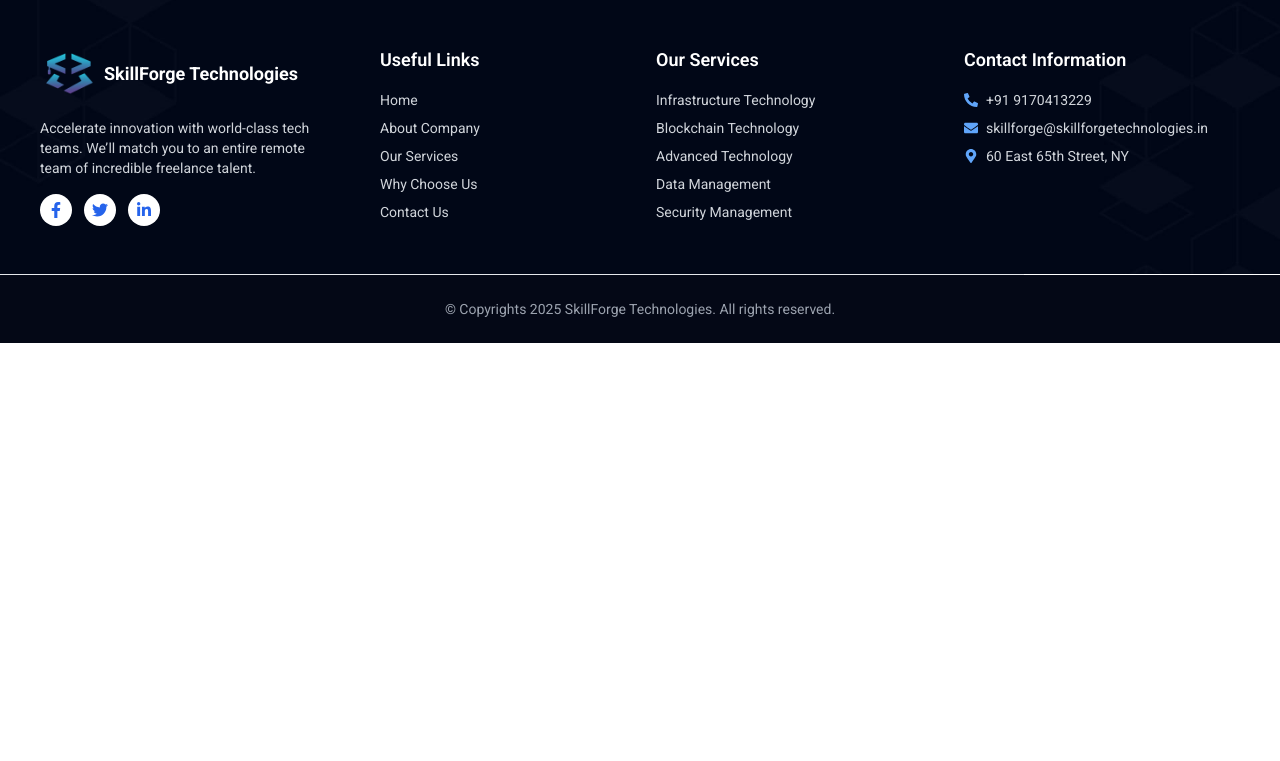
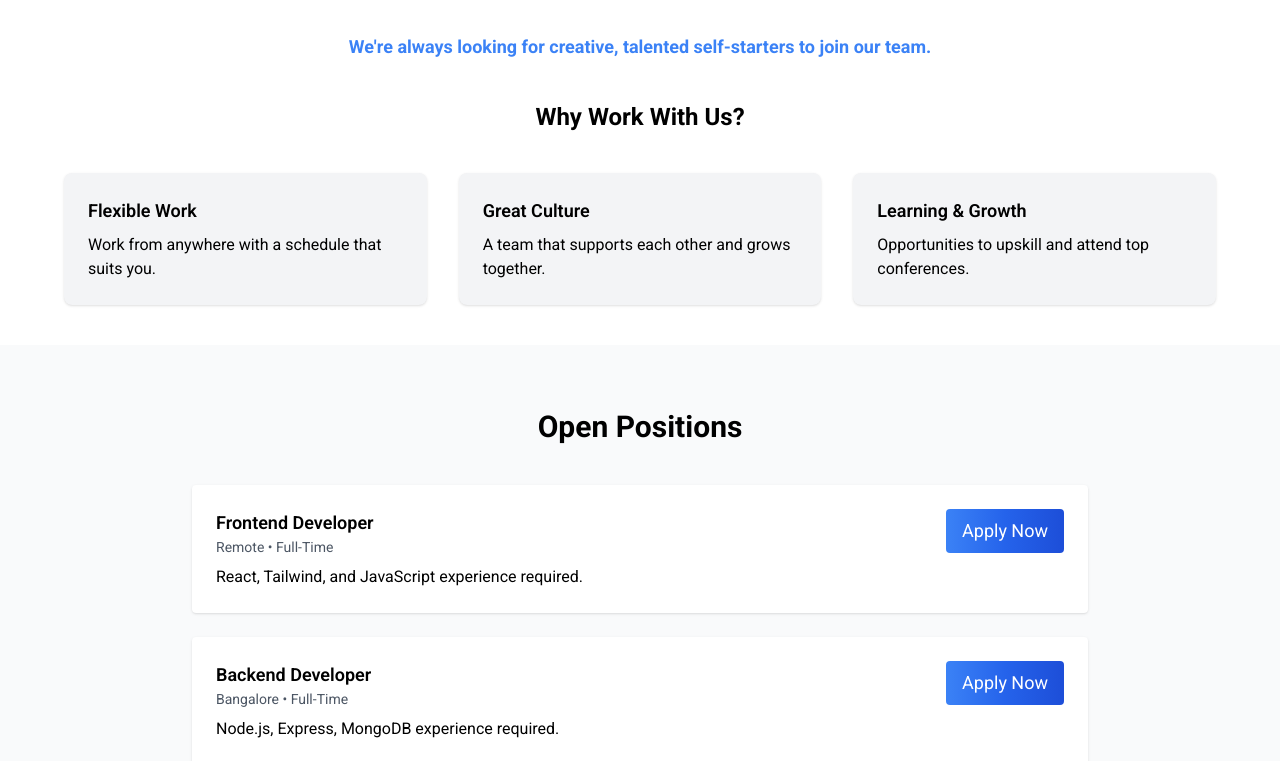
Before and after one commit to jyotitiwari106/website, a React (Create React App) app: page /career in a window 1280 px wide. Shown: the part 457-1218 px from the top of the page. Before the commit the page ends 800 px from the top, so only its background shows below. Built offline with nearby package versions, Linux system fonts and the light colour scheme.

Commit message:
career page

```diff
--- a/src/App.js
+++ b/src/App.js
@@ -4,7 +4,7 @@ import HomePage from './pages/HomePage';
 import AboutPage from './pages/AboutPage';
 import ServicesPage from './pages/ServicesPage';
 import ContactPage from './pages/ContactPage';
-import CaseStudiesPage from './pages/CaseStudiesPage';
+
 import BlogPage from './pages/BlogPage';
 import PrivacyPolicyPage from './pages/PrivacyPolicyPage';
 import TermsPage from './pages/TermsPage';
@@ -18,6 +18,7 @@ import './App.css';
 import './index.css';
 import "slick-carousel/slick/slick.css";
 import "slick-carousel/slick/slick-theme.css";
+import CareerPage from './pages/CareerPage';
 
 function App() {
   return (
@@ -29,7 +30,7 @@ function App() {
             <Route path="/" element={<HomePage />} />
             <Route path="/about" element={<AboutPage />} />
             <Route path="/services" element={<ServicesPage />} />
-            <Route path="/case-studies" element={<CaseStudiesPage />} />
+            <Route path="/career" element={<CareerPage />} />
             <Route path="/blog" element={<BlogPage />} />
             <Route path="/contact" element={<ContactPage />} />
             <Route path="/team" element={<TeamPage />} />
--- a/src/pages/BlogPage.js
+++ b/src/pages/BlogPage.js
@@ -60,7 +60,7 @@ const BlogPage = () => {
   ];
 
   return (
-    <Layout>
+
       <div className="py-24">
         <div className="container mx-auto px-4">
           <div className="text-center mb-16">
@@ -92,7 +92,7 @@ const BlogPage = () => {
           </div>
         </div>
       </div>
-    </Layout>
+
   );
 };
 
--- /dev/null
+++ b/src/pages/CareerPage.js
@@ -0,0 +1,114 @@
+  import React, { useState } from 'react';
+  import bg from '../assets/About/page-banner.jpg'
+  const jobs = [
+    {
+      id: 1,
+      title: 'Frontend Developer',
+      location: 'Remote',
+      type: 'Full-Time',
+      description: 'React, Tailwind, and JavaScript experience required.',
+    },
+    {
+      id: 2,
+      title: 'Backend Developer',
+      location: 'Bangalore',
+      type: 'Full-Time',
+      description: 'Node.js, Express, MongoDB experience required.',
+    },
+    {
+      id: 3,
+      title: 'UI/UX Designer',
+      location: 'Remote',
+      type: 'Part-Time',
+      description: 'Figma, Adobe XD, Creative Thinking.',
+    },
+  ];
+
+  const CareerPage = () => {
+    const [selectedJob, setSelectedJob] = useState(null);
+
+    return (
+      <div className="min-h-screen">
+        <div className="relative h-[450px]">
+          <img src={bg} alt="Contact Background" className="w-full h-full object-cover" />
+          <div className="absolute inset-0 bg-black bg-opacity-20 flex flex-col items-center justify-center">
+          <h1 className="text-xl text-white md:text-3xl font-bold mb-4">Join Our Team</h1>
+
+          </div>
+          </div>
+        {/* Hero Section */}
+        <section className=" flex flex-col justify-center items-center pt-10 text-center">
+          <p className="text-base md:text-lg max-w-2xl mx-auto font-bold text-blue-500">
+            We're always looking for creative, talented self-starters to join our team.
+          </p>
+        </section>
+
+        {/* Why Join Us */}
+        <section className="py-10 px-6 bg-white">
+          <h2 className="text-2xl font-bold text-center mb-10">Why Work With Us?</h2>
+          <div className="grid md:grid-cols-3 gap-8 max-w-6xl mx-auto">
+            <div className="bg-gray-100 p-6 rounded-lg shadow hover:shadow-md transition">
+              <h3 className="text-lg font-semibold mb-2">Flexible Work</h3>
+              <p className='text-base'>Work from anywhere with a schedule that suits you.</p>
+            </div>
+            <div className="bg-gray-100 p-6 rounded-lg shadow hover:shadow-md transition">
+              <h3 className="text-lg font-semibold mb-2">Great Culture</h3>
+              <p className='text-base'>A team that supports each other and grows together.</p>
+            </div>
+            <div className="bg-gray-100 p-6 rounded-lg shadow hover:shadow-md transition">
+              <h3 className="text-lg font-semibold mb-2">Learning & Growth</h3>
+              <p className='text-base'>Opportunities to upskill and attend top conferences.</p>
+            </div>
+          </div>
+        </section>
+
+        {/* Open Positions */}
+        <section className="py-16 px-6 bg-gray-50">
+          <h2 className="text-3xl font-bold text-center mb-10">Open Positions</h2>
+          <div className="max-w-4xl mx-auto space-y-6">
+            {jobs.map((job) => (
+              <div key={job.id} className="bg-white p-6 rounded shadow flex justify-between items-start flex-col md:flex-row">
+                <div>
+                  <h3 className="text-lg font-semibold">{job.title}</h3>
+                  <p className="text-sm text-gray-600">{job.location} • {job.type}</p>
+                  <p className="mt-2 text-base">{job.description}</p>
+                </div>
+                <button
+                  onClick={() => setSelectedJob(job)}
+                  className="mt-4 md:mt-0 bg-gradient-to-r from-blue-500 via-blue-600 to-blue-700 text-lg text-white px-4 hover:bg-gradient-to-br focus:ring-4 focus:outline-none focus:ring-blue-300 dark:focus:ring-blue-800  py-2 rounded hover:bg-blue-700"
+                >
+                  Apply Now
+                </button>
+              </div>
+            ))}
+          </div>
+        </section>
+
+        {/* Apply Modal */}
+        {selectedJob && (
+          <div className="fixed inset-0 bg-black bg-opacity-50 z-50 flex items-center justify-center md:p-0 p-4">
+            <div className="bg-white w-full max-w-md p-6 rounded shadow-lg relative">
+              <button
+                onClick={() => setSelectedJob(null)}
+                className="absolute top-2 right-2 text-gray-500 hover:text-gray-700 text-xl"
+              >
+                ×
+              </button>
+              <h3 className="text-xl font-bold mb-4">Apply for {selectedJob.title}</h3>
+              <form className="space-y-4">
+                <input type="text" placeholder="Full Name" className="w-full text-base p-2 border rounded" />
+                <input type="email" placeholder="Email" className="w-full text-base p-2 border rounded" />
+                <input type="file" className="w-full p-2 border text-base rounded" />
+                <textarea placeholder="Cover Letter" className="w-full text-base p-2 border rounded" rows="4" />
+                <button type="submit" className="bg-gradient-to-r from-blue-500 via-blue-600 to-blue-700 text-white px-4 hover:bg-gradient-to-br focus:ring-4 focus:outline-none focus:ring-blue-300 dark:focus:ring-blue-800 text-base py-2 rounded hover:bg-blue-700">
+                  Submit
+                </button>
+              </form>
+            </div>
+          </div>
+        )}
+      </div>
+    );
+  };
+
+  export default CareerPage;
--- a/src/pages/CaseStudiesPage.js
+++ /dev/null
@@ -1,12 +0,0 @@
-import React from 'react';
-
-
-const CaseStudiesPage = () => {
-  return (
-    <div>
-
-    </div>
-  );
-};
-
-export default CaseStudiesPage;
--- a/src/pages/ContactSection.js
+++ b/src/pages/ContactSection.js
@@ -11,7 +11,7 @@ const ContactSection = () => {
           <h1 className="text-4xl md:text-5xl font-bold text-white">Contact Us</h1>
         </div>
         </div>
-      <div className="container mx-auto">
+      <div className="!container ">
 
         <div className="text-center max-w-2xl mx-auto mb-16">
 
@@ -20,8 +20,8 @@ const ContactSection = () => {
             Have questions or need assistance? Our team is here to help. Reach out to us through any of the channels below.
           </p>
         </div>
-
-        <div className="grid grid-cols-1 md:grid-cols-3 gap-8">
+           <div className=' flex justify-center items-center'>
+        <div className="grid grid-cols-1 md:grid-cols-3 gap-8 w-[80%]">
           {/* Phone */}
           <div className="bg-white p-8 rounded-lg  shadow-md text-center border-2">
             <div className="w-16 h-16 bg-primary bg-opacity-10 rounded-full flex items-center justify-center mx-auto mb-6">
@@ -58,7 +58,7 @@ const ContactSection = () => {
             </address>
           </div>
         </div>
-
+</div>
        <div className="relative mt-16 bg-white rounded-lg overflow-hidden">
   {/* Background Image
   <img
```
